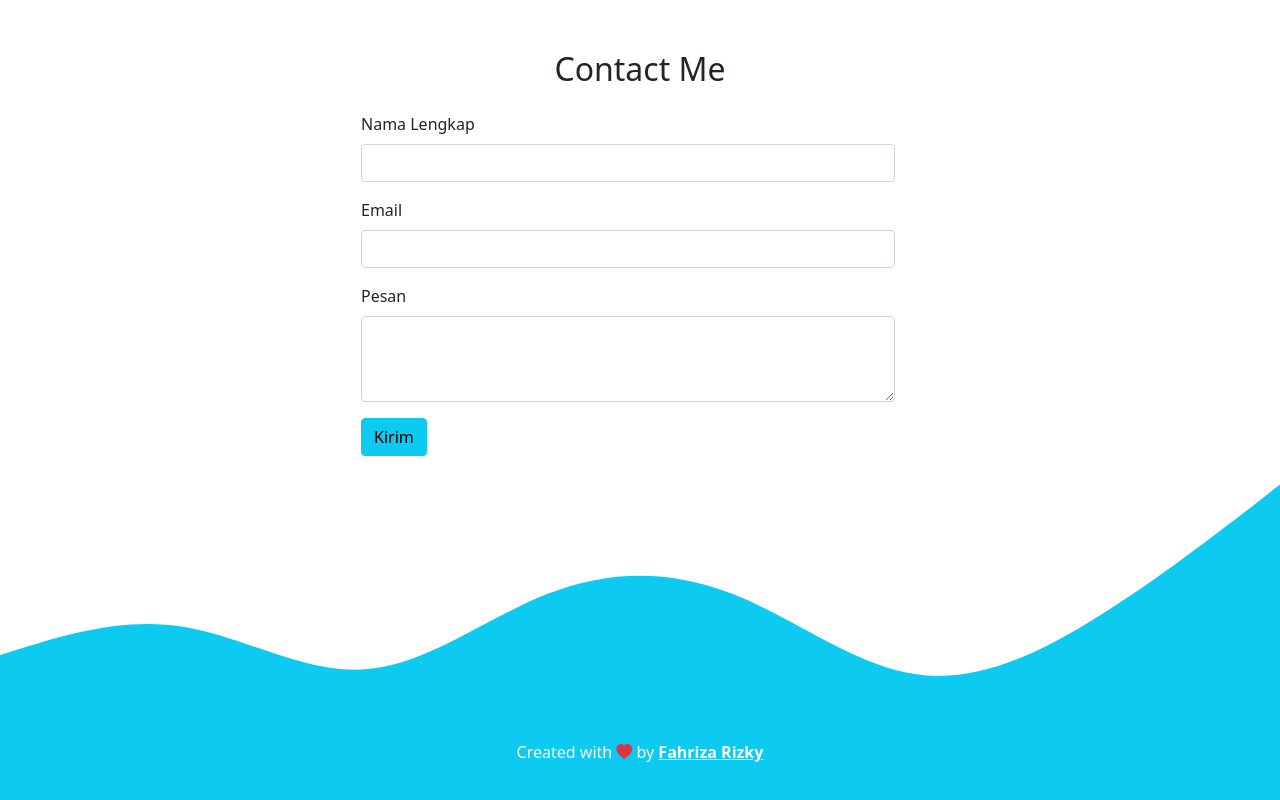
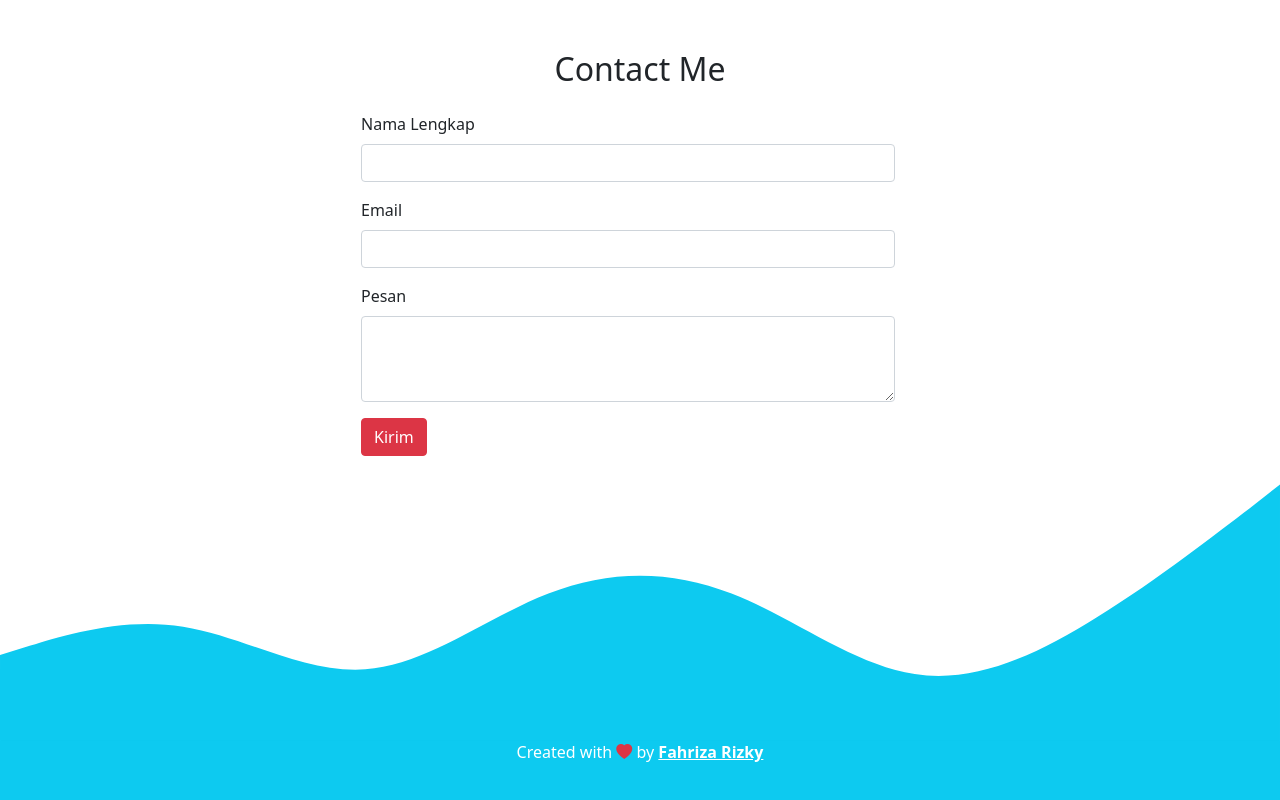
Before and after one commit to Fahrizarizky/Fahrizarizky.github.io, a plain HTML site: page index.html in a window 1280 px wide. Shown: the part 2745-3545 px from the top of the page. Drawn offline with nearby package versions, Linux system fonts and the light colour scheme.

Commit message:
mengubah warna tombol menjadi merah

```diff
--- a/index.html
+++ b/index.html
@@ -189,7 +189,7 @@
                                 <label for="pesan" class="form-label">Pesan</label>
                                 <textarea class="form-control" id="pesan" rows="3"></textarea>
                             </div>
-                            <button type="submit" class="btn btn-info">Kirim</button>
+                            <button type="submit" class="btn btn-danger">Kirim</button>
                         </form>
                 </div>
             </div>
```
